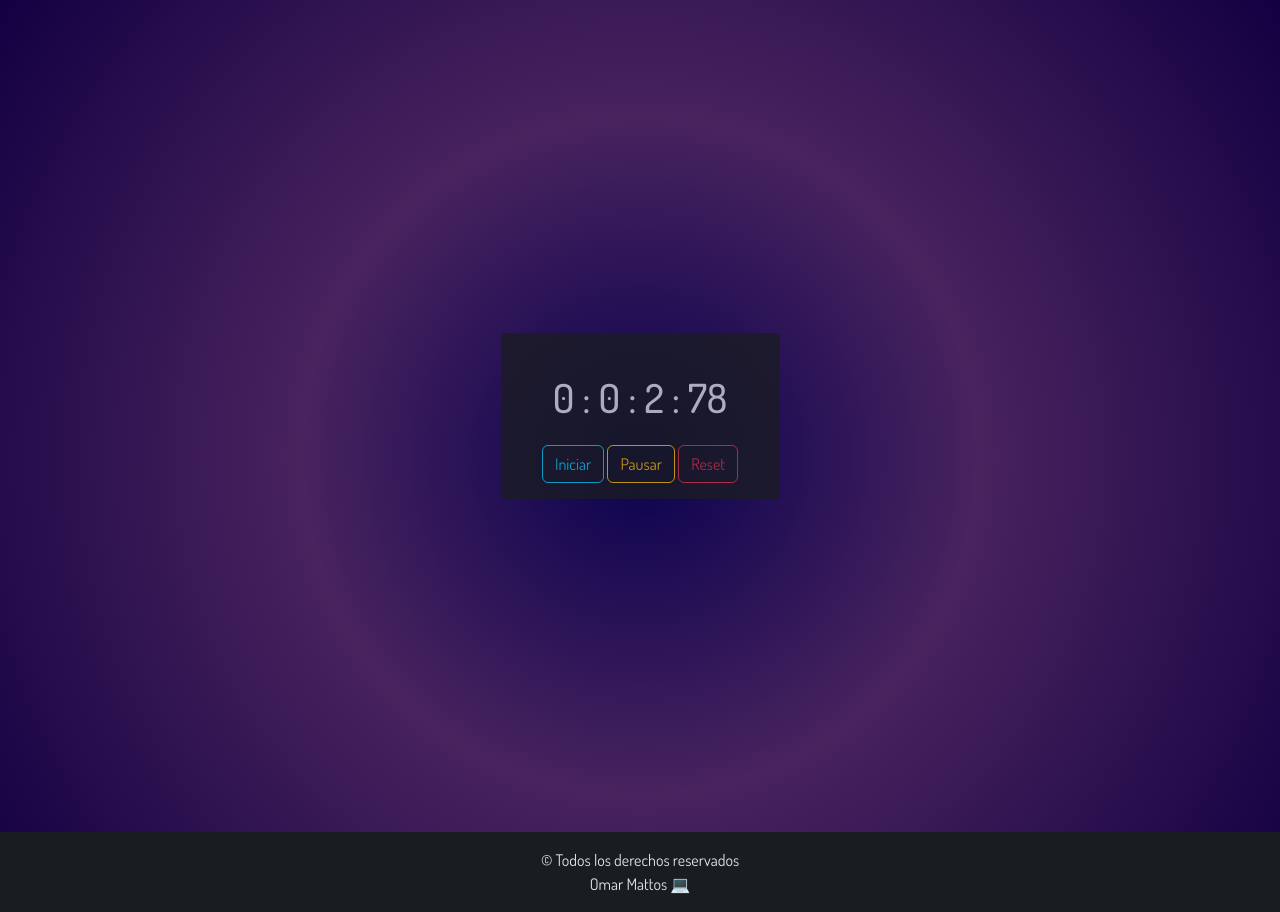
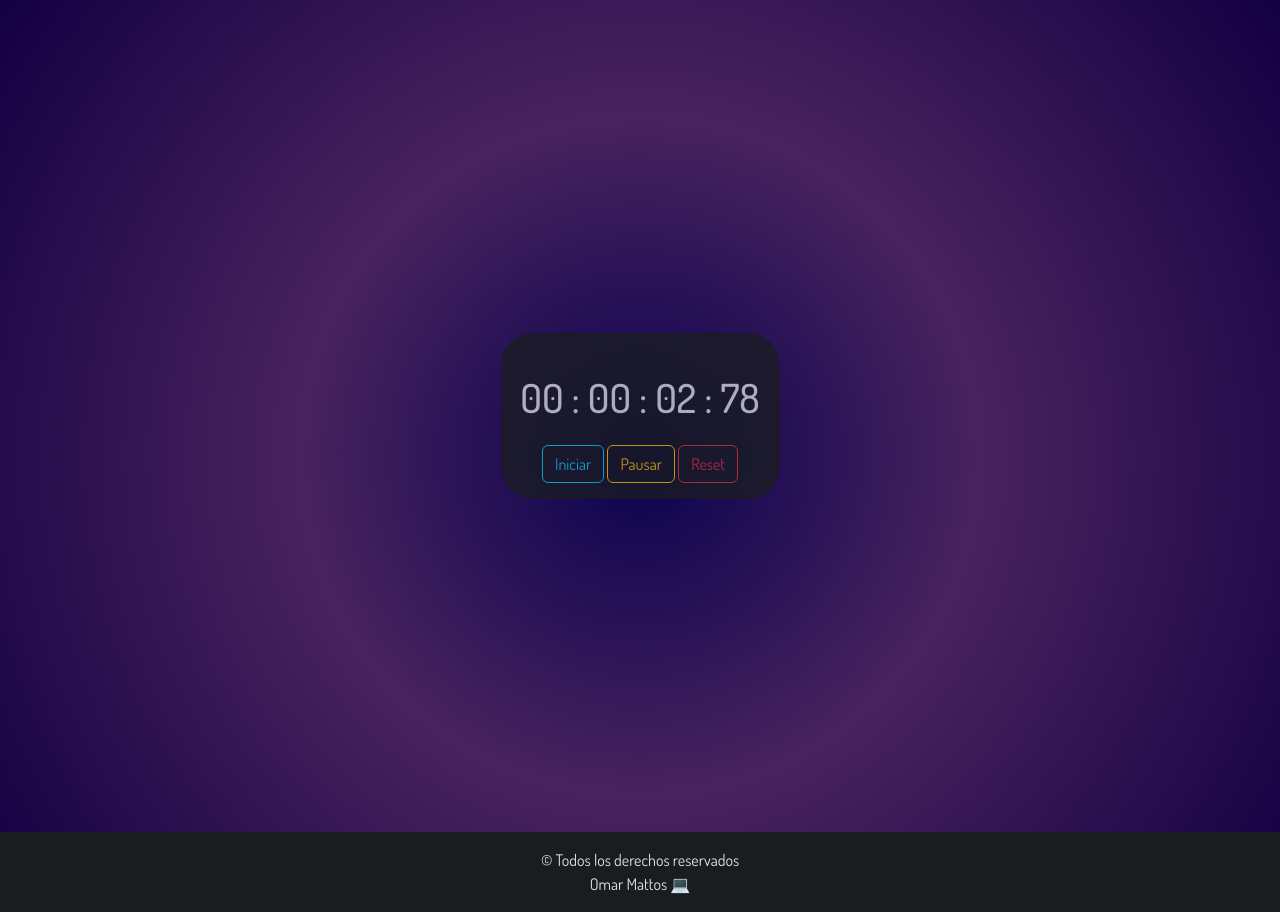
Before and after one commit to omarmatt31/cronometroWeb, a plain HTML site: page index.html in a window 1280 px wide. Both pictures are taken after a click on the button "Iniciar". Drawn offline with nearby package versions, Linux system fonts and the light colour scheme.

Commit message:
agregué una función para que tengan siempre dos dígitos los segundos, minutos y horas

```diff
--- a/index.html
+++ b/index.html
@@ -22,8 +22,8 @@
     <header></header>
     <main class="text-center m-3">
         <section class="container d-flex justify-content-center align-items-center min-vh-100">
-            <div class="bg-dark-subtle w-25 rounded-1 py-3 my-1 opacity-75" >
-                <h5 class="fs-1 my-4" id="cronometro">00 : 00 : 00 : 00</h5>
+            <div class="bg-dark-subtle w-25 rounded-5 py-3 my-1 opacity-75" >
+                <h5 class="fs-1 my-4 text-center" id="cronometro">00 : 00 : 00 : 00</h5>
                 <button type="button" class="btn btn-outline-info">Iniciar</button>
                 <button type="button" class="btn btn-outline-warning">Pausar</button>
                 <button type="button" class="btn btn-outline-danger">Reset</button>
--- a/js/app.js
+++ b/js/app.js
@@ -1,21 +1,46 @@
+function convertirHoraString(hora, minuto, segundo, centisegundo){
+    let detalleCronometro
+    if(hora < 10){
+        detalleCronometro = `0${hora} : `
+    }else {
+        detalleCronometro = `${hora} : `
+    }
+    if(minuto < 10){
+        detalleCronometro += `0${minuto} : `
+    }else {
+        detalleCronometro += `${minuto} : `
+    }
+    if(segundo < 10){
+        detalleCronometro += `0${segundo} : `
+    }else {
+        detalleCronometro += `${segundo} : `
+    }
+    if(centisegundo < 10){
+        detalleCronometro += `0${centisegundo}`
+    }else {
+        detalleCronometro += `${centisegundo}`
+    }
+    return detalleCronometro
+
+}
 const avanzaCronometro = () => {
     const detalleCronometro = document.querySelector('#cronometro')
     if(centisegundo < 100){
         centisegundo ++
-        detalleCronometro.textContent = `${hora} : ${minuto} : ${segundo} : ${centisegundo}`
+        detalleCronometro.textContent = convertirHoraString(hora, minuto, segundo, centisegundo)//`${hora} : ${minuto} : ${segundo} : ${centisegundo}`
     }else{
         centisegundo = 0
         segundo ++
         if(segundo < 60){
-            detalleCronometro.textContent = `${hora} : ${minuto} : ${segundo} : ${centisegundo}`
+            detalleCronometro.textContent = convertirHoraString(hora, minuto, segundo, centisegundo)
         }else {
             segundo = 0
             minuto ++
             if(minuto < 60){
-                detalleCronometro.textContent = `${hora} : ${minuto} : ${segundo} : ${centisegundo}`
+                detalleCronometro.textContent = convertirHoraString(hora, minuto, segundo, centisegundo)
             }else{
                 hora ++
-                detalleCronometro.textContent = `${hora} : ${minuto} : ${segundo} : ${centisegundo}`
+                detalleCronometro.textContent = convertirHoraString(hora, minuto, segundo, centisegundo)
             }
 
         }
@@ -37,7 +62,7 @@ const pausarCronometro = () =>{
         clearInterval(intervaloId)
     }
     const detalleCronometro = document.querySelector('#cronometro')
-    detalleCronometro.textContent = `${hora} : ${minuto} : ${segundo} : ${centisegundo}`
+    detalleCronometro.textContent = convertirHoraString(hora, minuto, segundo, centisegundo)
 
 }
 
```
